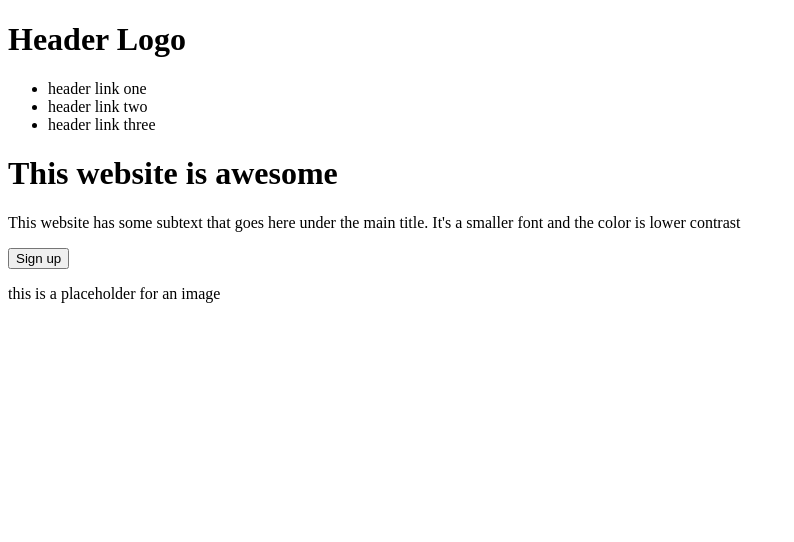
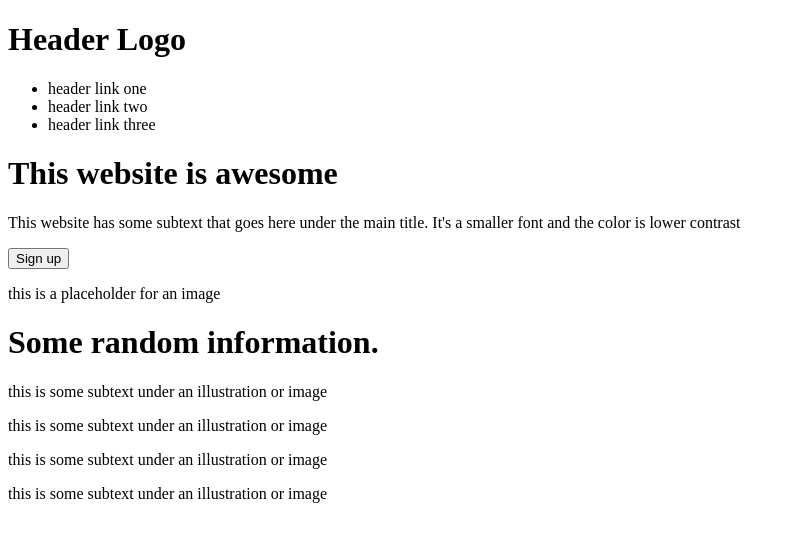
Before and after one commit to louis2201/landing-page, a plain HTML site: page index.html in a window 1280 px wide. Shown: the whole page, without its empty margins (0-794 px from the left). Drawn offline with Linux system fonts and the light colour scheme.

Commit message:
Section 2 - Content
input all content in section 2

```diff
--- a/index.html
+++ b/index.html
@@ -17,5 +17,11 @@
     <p>This website has some subtext that goes here under the main title. It's a smaller font and the color is lower contrast</p>
     <button>Sign up</button>
     <p>this is a placeholder for an image</p>
+
+    <h1>Some random information.</h1>
+    <p>this is some subtext under an illustration or image</p>
+    <p>this is some subtext under an illustration or image</p>
+    <p>this is some subtext under an illustration or image</p>
+    <p>this is some subtext under an illustration or image</p>
 </body>
 </html>
```
